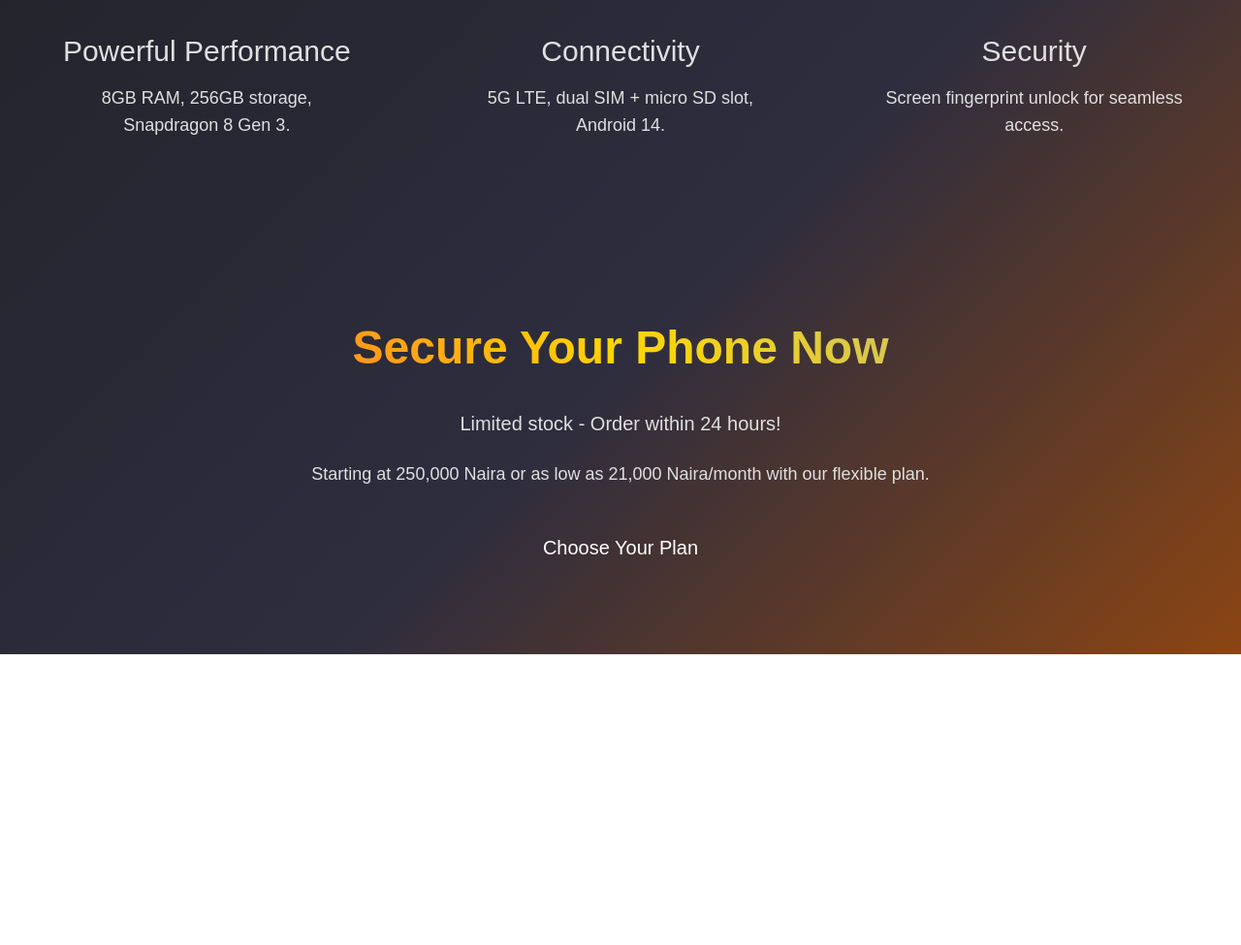
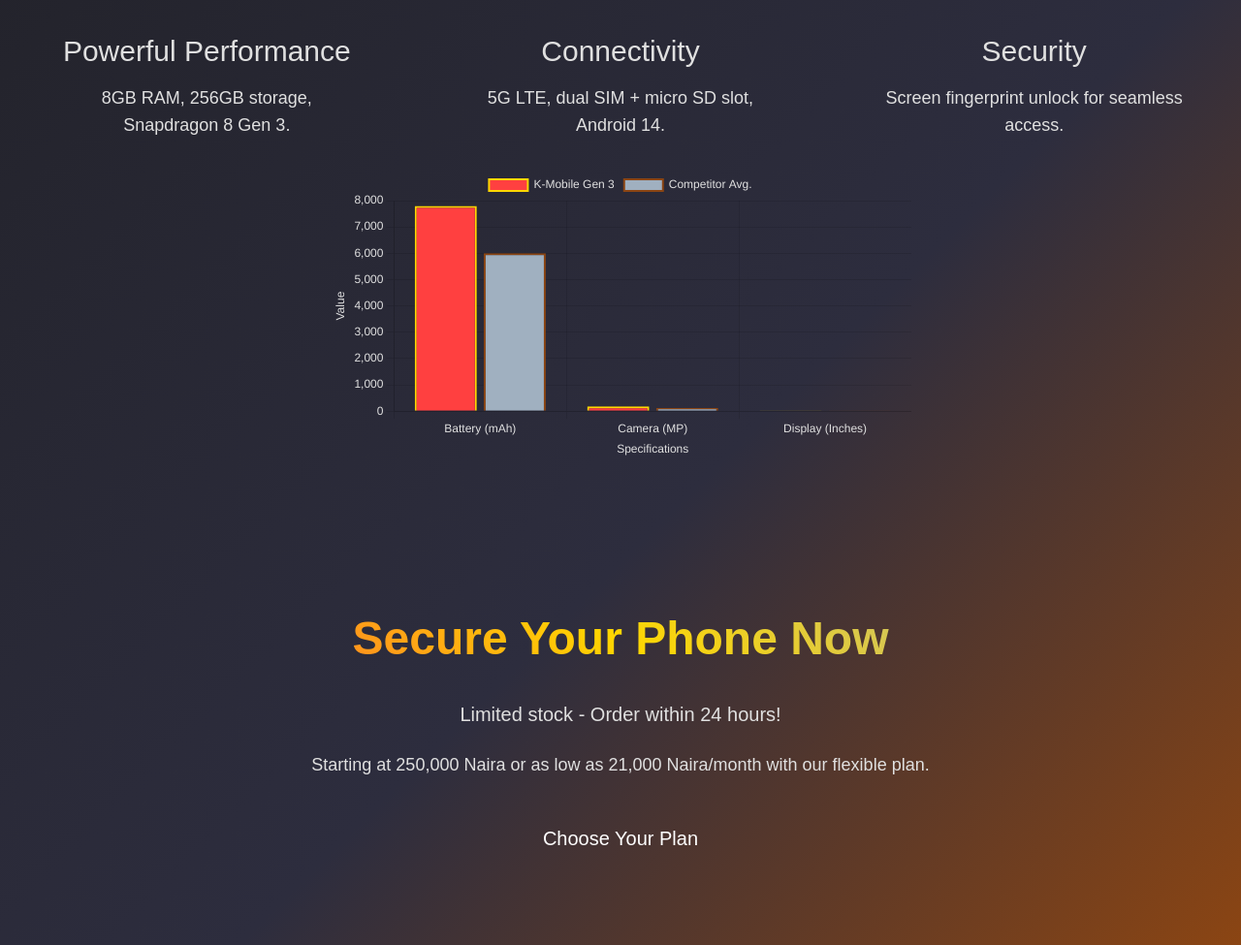
Before and after one commit to traveller007ab/Gen3, a plain HTML site: page web.html in a window 1280 px wide. Shown: the part 1193-2168 px from the top of the page at 97% size. Before the commit the page ends 1868 px from the top, so only its background shows below. Drawn offline with nearby package versions, Linux system fonts and the light colour scheme.

Commit message:
Update and rename html.html to web.html

```diff
--- a/html.html
+++ b/web.html
@@ -5,6 +5,7 @@
   <meta name="viewport" content="width=device-width, initial-scale=1.0">
   <title>K-Mobile Gen 3 - Premium Experience</title>
   <link href="https://cdn.jsdelivr.net/npm/tailwindcss@2.2.19/dist/tailwind.min.css" rel="stylesheet">
+  <script src="https://cdn.jsdelivr.net/npm/chart.js"></script>
   <script src="https://cdnjs.cloudflare.com/ajax/libs/gsap/3.6.1/gsap.min.js"></script>
   <style>
     body {
@@ -69,6 +70,10 @@
       background-clip: text;
       color: transparent;
     }
+    #specChart {
+      max-width: 600px;
+      margin: 0 auto;
+    }
   </style>
 </head>
 <body>
@@ -127,6 +132,9 @@
         <p class="text-lg text-[#b0c0d0]">Screen fingerprint unlock for seamless access.</p>
       </div>
     </div>
+    <div id="specChart" class="mt-12">
+      <canvas id="myChart"></canvas>
+    </div>
   </section>
 
   <section id="order" class="py-20 bg-[#2d2d3e] text-center">
@@ -137,6 +145,61 @@
   </section>
 
   <script>
+    // Chart.js configuration
+    const ctx = document.getElementById('myChart').getContext('2d');
+    new Chart(ctx, {
+      type: 'bar',
+      data: {
+        labels: ['Battery (mAh)', 'Camera (MP)', 'Display (Inches)'],
+        datasets: [{
+          label: 'K-Mobile Gen 3',
+          data: [7800, 180, 7.6],
+          backgroundColor: '#ff4040',
+          borderColor: '#ffd700',
+          borderWidth: 2
+        }, {
+          label: 'Competitor Avg.',
+          data: [6000, 120, 6.8],
+          backgroundColor: '#a0b0c0',
+          borderColor: '#8b4513',
+          borderWidth: 2
+        }]
+      },
+      options: {
+        scales: {
+          y: {
+            beginAtZero: true,
+            title: {
+              display: true,
+              text: 'Value',
+              color: '#e0e0e0'
+            },
+            ticks: {
+              color: '#e0e0e0'
+            }
+          },
+          x: {
+            title: {
+              display: true,
+              text: 'Specifications',
+              color: '#e0e0e0'
+            },
+            ticks: {
+              color: '#e0e0e0'
+            }
+          }
+        },
+        plugins: {
+          legend: {
+            labels: {
+              color: '#e0e0e0'
+            }
+          }
+        }
+      }
+    });
+
+    // GSAP animations
     gsap.from(".hero h1", { opacity: 0, y: 60, duration: 1.8, ease: "power3.out" });
     gsap.from(".hero p", { opacity: 0, y: 40, duration: 1.8, delay: 0.6, ease: "power3.out" });
     gsap.from(".hero a", { opacity: 0, y: 40, duration: 1.8, delay: 1.2, ease: "power3.out" });
```
